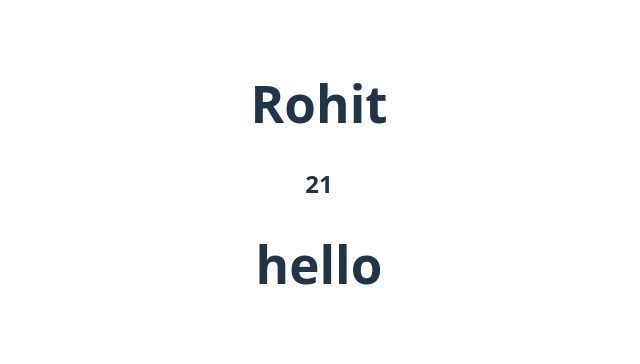
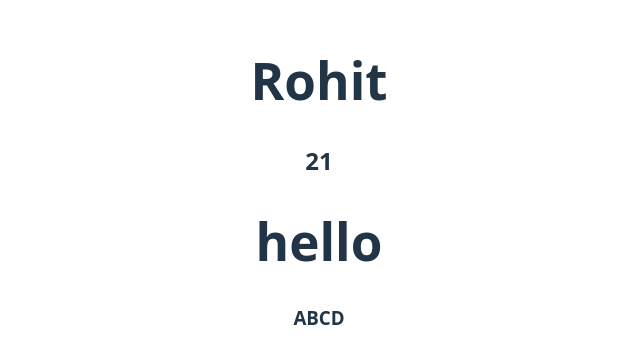
Before and after one commit to rohitpillewan1/TypeScriptReact, a React (Vite) app in the folder reacttypescript/: page / in a window 1280 px wide. Shown: the part 216-580 px from the top of the page, without its empty margins (321-961 px from the left). Built offline with nearby package versions, Linux system fonts and the light colour scheme.

Commit message:
another changes are done

```diff
--- a/reacttypescript/src/Component/UserDisplay.tsx
+++ b/reacttypescript/src/Component/UserDisplay.tsx
@@ -15,6 +15,7 @@ const UserDisplay = () => {
             <h1>{user.name}</h1>
             <h2>{user.age}</h2>
             <h1>hello</h1>
+            <h3>ABCD</h3>
         </>
     )
 }
```
